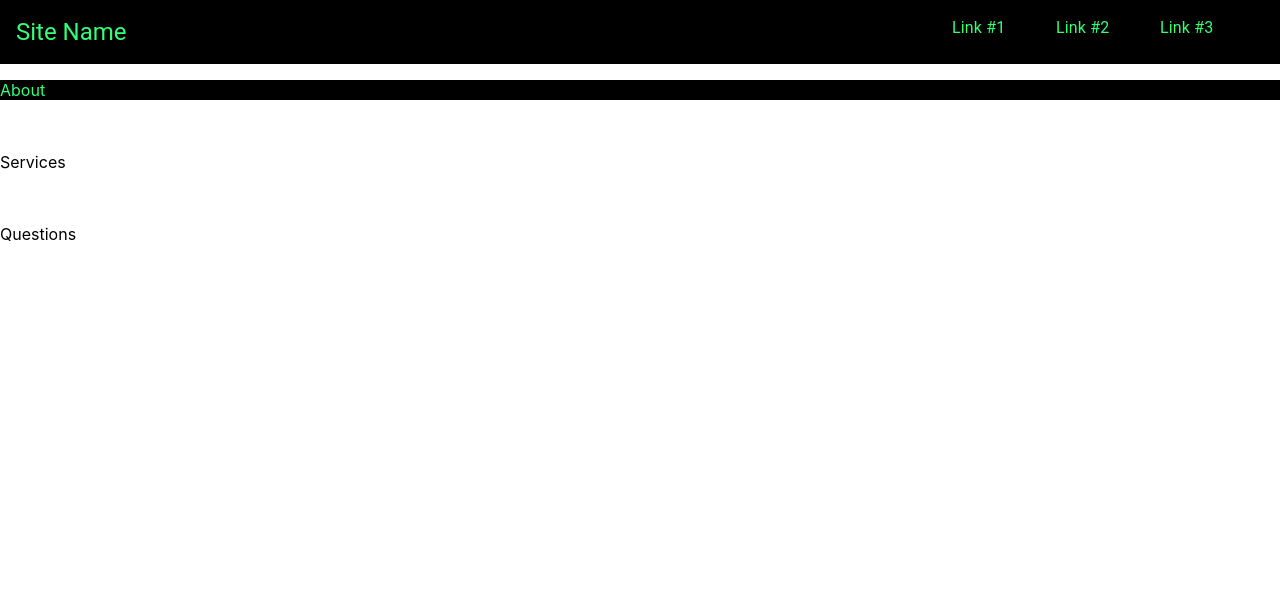
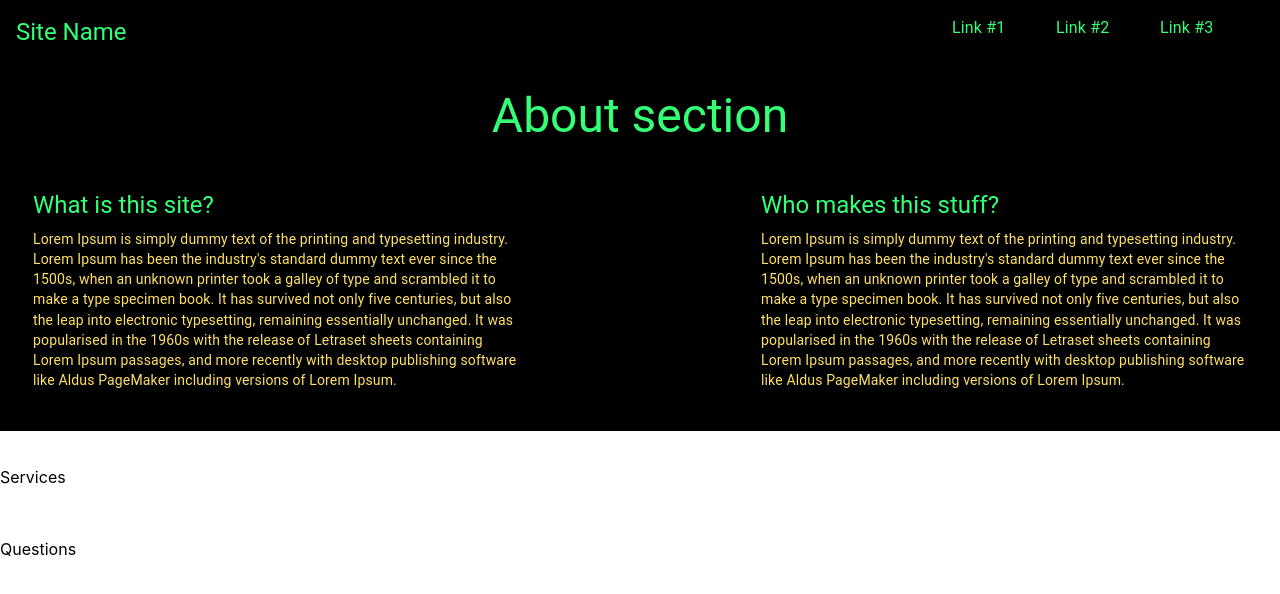
Before and after one commit to Thirteenhelens/V_Bot_Site, a React (Create React App) app: page / in a window 1280 px wide. Shown: the top 594 px of the page. Built offline with nearby package versions, Linux system fonts and the light colour scheme.

Commit message:
Added more flushed out about section

```diff
--- a/src/components/About/About.jsx
+++ b/src/components/About/About.jsx
@@ -1,9 +1,85 @@
-import { Box, Typography, Grid } from "@mui/material";
+import {
+  Box,
+  Typography,
+  Grid,
+  Card,
+  CardContent,
+  // CardMedia,
+} from "@mui/material";
 
 function About() {
   return (
-    <Box color="primary.light" backgroundColor="secondary.dark">
-      <p>About</p>
+    <Box color="primary.light" backgroundColor="secondary.dark" sx={{ p: 2 }}>
+      {/*  */}
+      <Grid container>
+        {/*  */}
+        <Grid item xs={12} sx={{ p: 1, textAlign: "center" }}>
+          <Typography variant="h3">About section</Typography>
+        </Grid>
+        {/*  */}
+        <Grid item xs={12}>
+          <br />
+        </Grid>
+        {/*  */}
+        <Grid item xs={5}>
+          <Card
+            variant="outlined"
+            sx={{
+              color: "primary.light",
+              backgroundColor: "secondary.dark",
+            }}
+          >
+            <CardContent>
+              <Typography gutterBottom variant="h5" component="div">
+                What is this site?
+              </Typography>
+              <Typography variant="body2" sx={{ color: "secondary.light" }}>
+                Lorem Ipsum is simply dummy text of the printing and typesetting
+                industry. Lorem Ipsum has been the industry's standard dummy
+                text ever since the 1500s, when an unknown printer took a galley
+                of type and scrambled it to make a type specimen book. It has
+                survived not only five centuries, but also the leap into
+                electronic typesetting, remaining essentially unchanged. It was
+                popularised in the 1960s with the release of Letraset sheets
+                containing Lorem Ipsum passages, and more recently with desktop
+                publishing software like Aldus PageMaker including versions of
+                Lorem Ipsum.
+              </Typography>
+            </CardContent>
+          </Card>
+        </Grid>
+        {/*  */}
+        <Grid item xs={2}></Grid>
+        {/*  */}
+        <Grid item xs={5}>
+          <Card
+            variant="outlined"
+            sx={{
+              color: "primary.light",
+              backgroundColor: "secondary.dark",
+            }}
+          >
+            <CardContent>
+              <Typography gutterBottom variant="h5" component="div">
+                Who makes this stuff?
+              </Typography>
+              <Typography variant="body2" sx={{ color: "secondary.light" }}>
+                Lorem Ipsum is simply dummy text of the printing and typesetting
+                industry. Lorem Ipsum has been the industry's standard dummy
+                text ever since the 1500s, when an unknown printer took a galley
+                of type and scrambled it to make a type specimen book. It has
+                survived not only five centuries, but also the leap into
+                electronic typesetting, remaining essentially unchanged. It was
+                popularised in the 1960s with the release of Letraset sheets
+                containing Lorem Ipsum passages, and more recently with desktop
+                publishing software like Aldus PageMaker including versions of
+                Lorem Ipsum.
+              </Typography>
+            </CardContent>
+          </Card>
+        </Grid>
+        {/*  */}
+      </Grid>
     </Box>
   );
 }
```
